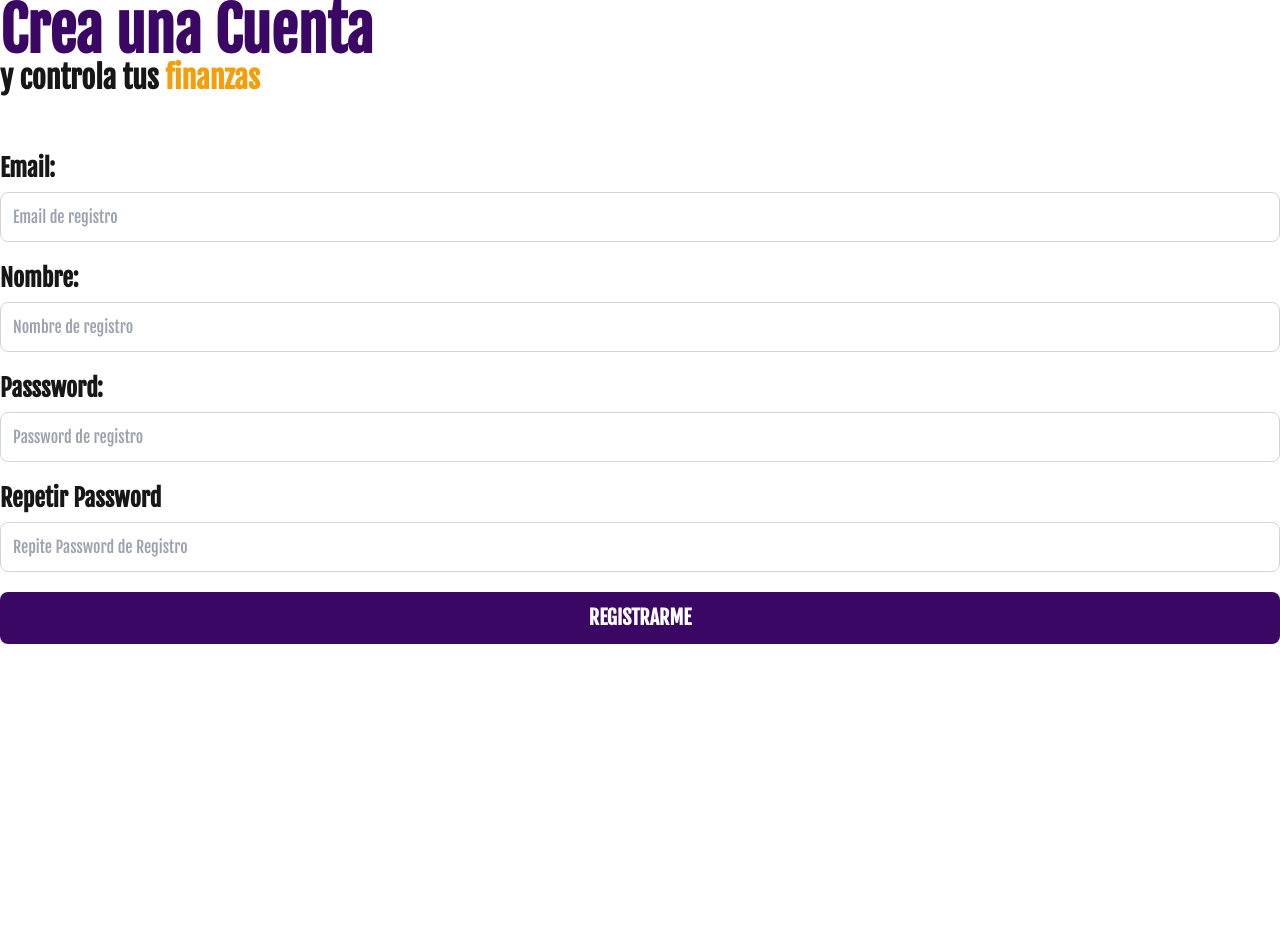
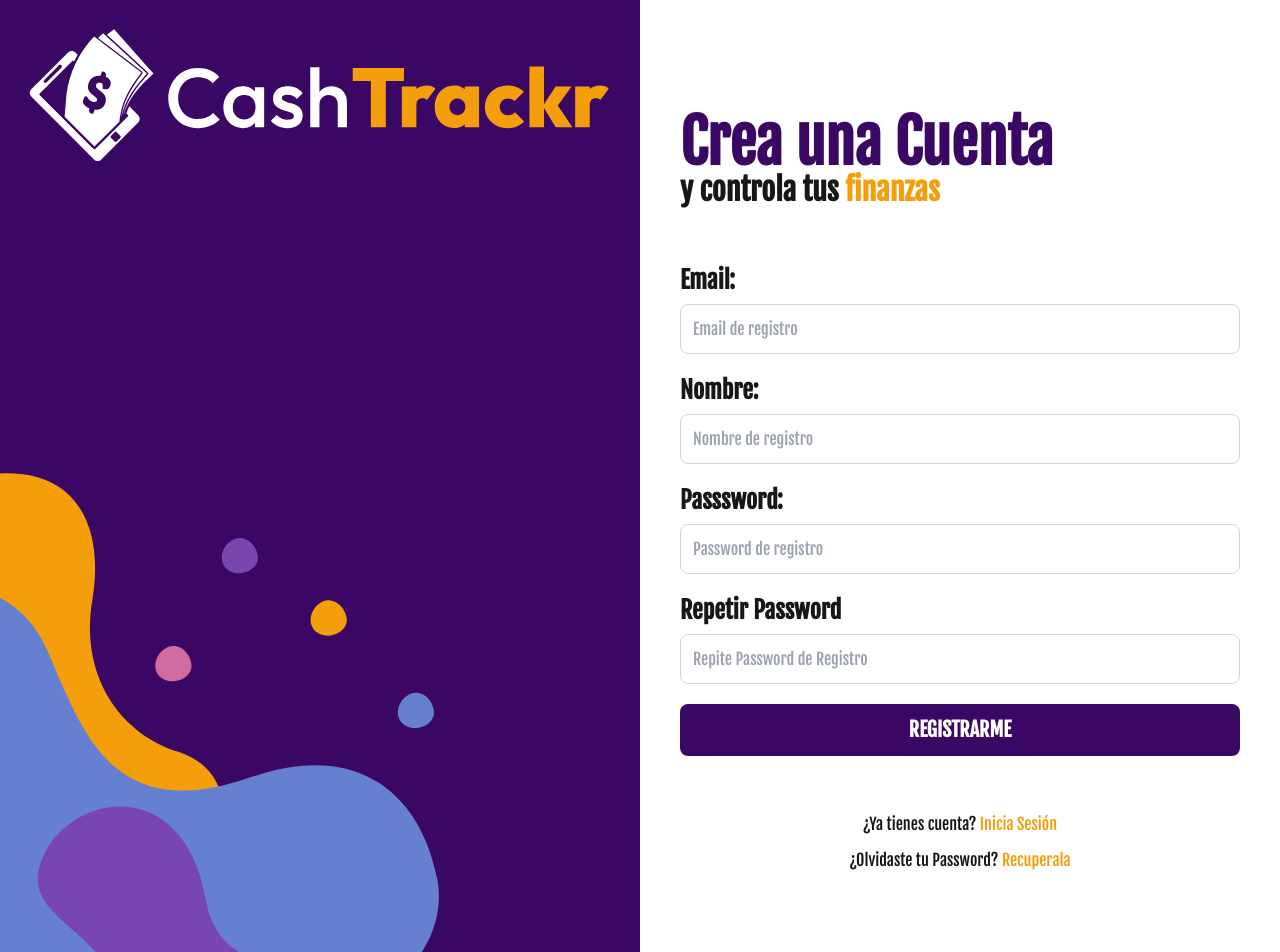
Before and after one commit to AlanAltamiranoH1504/CashTrackr_ExpressJs_NextJs, a Next.js app in the folder frontend/: page /auth/register in a window 1280 px wide. Shown: the top 952 px of the page. Before the commit the page ends 800 px from the top, so only its background shows below. Built offline with nearby package versions, Linux system fonts and the light colour scheme.

Commit message:
feat: add column division for /auth path pages - add application logo - add routing between login, register and forget password pages

```diff
--- /dev/null
+++ b/frontend/app/auth/layout.tsx
@@ -0,0 +1,19 @@
+import * as React from "react";
+import Logo from "../components/ui/Logo";
+
+export default function AuthLayout({children,}: Readonly<{ children: React.ReactNode; }>) {
+    return (
+        <>
+            <div className="lg:grid lg:grid-cols-2 lg:min-h-screen">
+                <div className="bg-purple-950 lg:bg-auth lg:bg-30 bg-no-repeat bg-left-bottom">
+                    <Logo/>
+                </div>
+                <div className="p-10 lg:py-28">
+                    <div className="max-w-3xl mx-auto">
+                        {children}
+                    </div>
+                </div>
+            </div>
+        </>
+    );
+}
--- a/frontend/app/auth/login/page.tsx
+++ b/frontend/app/auth/login/page.tsx
@@ -1,5 +1,6 @@
 import FormularioLogin from "../../components/auth/FormularioLogin";
 import {Metadata} from "next";
+import Link from "next/link";
 
 export const metadata: Metadata = {
     title: "CashTrackr - Iniciar Sesión",
@@ -13,6 +14,11 @@ const LoginPage = () => {
             <p className="text-3xl font-bold">y controla tus <span className="text-amber-500">finanzas</span></p>
 
             <FormularioLogin/>
+
+            <nav className="md:flex md:flex-col gap-3 mt-10">
+                <Link href={"/auth/register"} className="text-center">¿No tienes una cuenta? <span className="text-amber-500 hover:text-amber-600 transition-colors duration-500">Registrate</span></Link>
+                <Link href={"/auth/olvide-password"} className="text-center">¿Olvidaste tu Password? <span className="text-amber-500 hover:text-amber-600 transition-colors duration-500">Recuperala</span></Link>
+            </nav>
         </>
     );
 }
--- a/frontend/app/auth/olvide-password/page.tsx
+++ b/frontend/app/auth/olvide-password/page.tsx
@@ -1,5 +1,6 @@
 import FormOlvidePassword from "../../components/auth/FormOlvidePassword";
 import {Metadata} from "next";
+import Link from "next/link";
 
 export const metadata: Metadata = {
     title: "CashTrackr - Olvide Password",
@@ -12,6 +13,10 @@ const OlvidePasswordPage = () => {
             <h1 className="font-black text-6xl text-purple-950">¿Olvidaste tu contraseña?</h1>
             <p className="text-3xl font-bold">aqui puedes <span className="text-amber-500">restablecerla</span></p>
             <FormOlvidePassword/>
+            <nav className="md:flex md:flex-col gap-3 mt-10">
+                <Link href={"/auth/login"} className="text-center">¿Ya tienes cuenta? <span className="text-amber-500 hover:text-amber-600 transition-colors duration-500">Inicia Sesión</span></Link>
+                <Link href={"/auth/register"} className="text-center">¿No tienes una cuenta? <span className="text-amber-500 hover:text-amber-600 transition-colors duration-500">Registrate</span></Link>
+            </nav>
         </>
     );
 }
--- a/frontend/app/auth/register/page.tsx
+++ b/frontend/app/auth/register/page.tsx
@@ -1,5 +1,6 @@
 import FormularioRegistro from "../../components/auth/FormularioRegistro";
 import {Metadata} from "next";
+import Link from "next/link";
 
 export const metadata: Metadata = {
     title: "CashTrackr - Crear Cuenta",
@@ -11,6 +12,11 @@ const RegisterPage = () => {
             <h1 className="font-black text-6xl text-purple-950">Crea una Cuenta</h1>
             <p className="text-3xl font-bold">y controla tus <span className="text-amber-500">finanzas</span></p>
             <FormularioRegistro/>
+
+            <nav className="md:flex md:flex-col gap-3">
+                <Link href={"/auth/login"} className="text-center">¿Ya tienes cuenta? <span className="text-amber-500 hover:text-amber-600 transition-colors duration-500">Inicia Sesión</span></Link>
+                <Link href={"/auth/olvide-password"} className="text-center">¿Olvidaste tu Password? <span className="text-amber-500 hover:text-amber-600 transition-colors duration-500">Recuperala</span></Link>
+            </nav>
         </>
     );
 }
--- /dev/null
+++ b/frontend/app/components/ui/Logo.tsx
@@ -0,0 +1,9 @@
+import Image from "next/image";
+const Logo = () => {
+    return (
+        <>
+            <Image src="/logo.svg" alt="Logo CashTrackr" width={700} height={100} priority={true} />
+        </>
+    );
+}
+export default Logo;
--- a/frontend/app/globals.css
+++ b/frontend/app/globals.css
@@ -15,8 +15,8 @@
 }
 
 body {
-  color: var(--foreground);
-  background: var(--background);
+  color: #171717;
+  background: #ffffff !important;
   font-family: Arial, Helvetica, sans-serif;
 }
 
--- a/frontend/app/layout.tsx
+++ b/frontend/app/layout.tsx
@@ -3,6 +3,7 @@ import "./globals.css";
 import {Fjalla_One, Orbitron, Inter} from "next/font/google"
 
 const fjallaOne = Fjalla_One({subsets: ["latin"], weight: "400"});
+const orbitron = Orbitron({subsets: ["latin"]});
 export const metadata: Metadata = {
     title: "CashTrackr - Aplicación MVC",
     description: "Generated by create next app",
--- a/frontend/tailwind.config.ts
+++ b/frontend/tailwind.config.ts
@@ -7,7 +7,14 @@ const config: Config = {
         "./app/**/*.{js,ts,jsx,tsx,mdx}",
     ],
     theme: {
-        extend: {},
+        extend: {
+            backgroundImage: {
+                "auth": "url('/grafico.svg')"
+            },
+            backgroundSize: {
+                '30' : "30rem"
+            }
+        },
     },
     plugins: [],
 };
```
